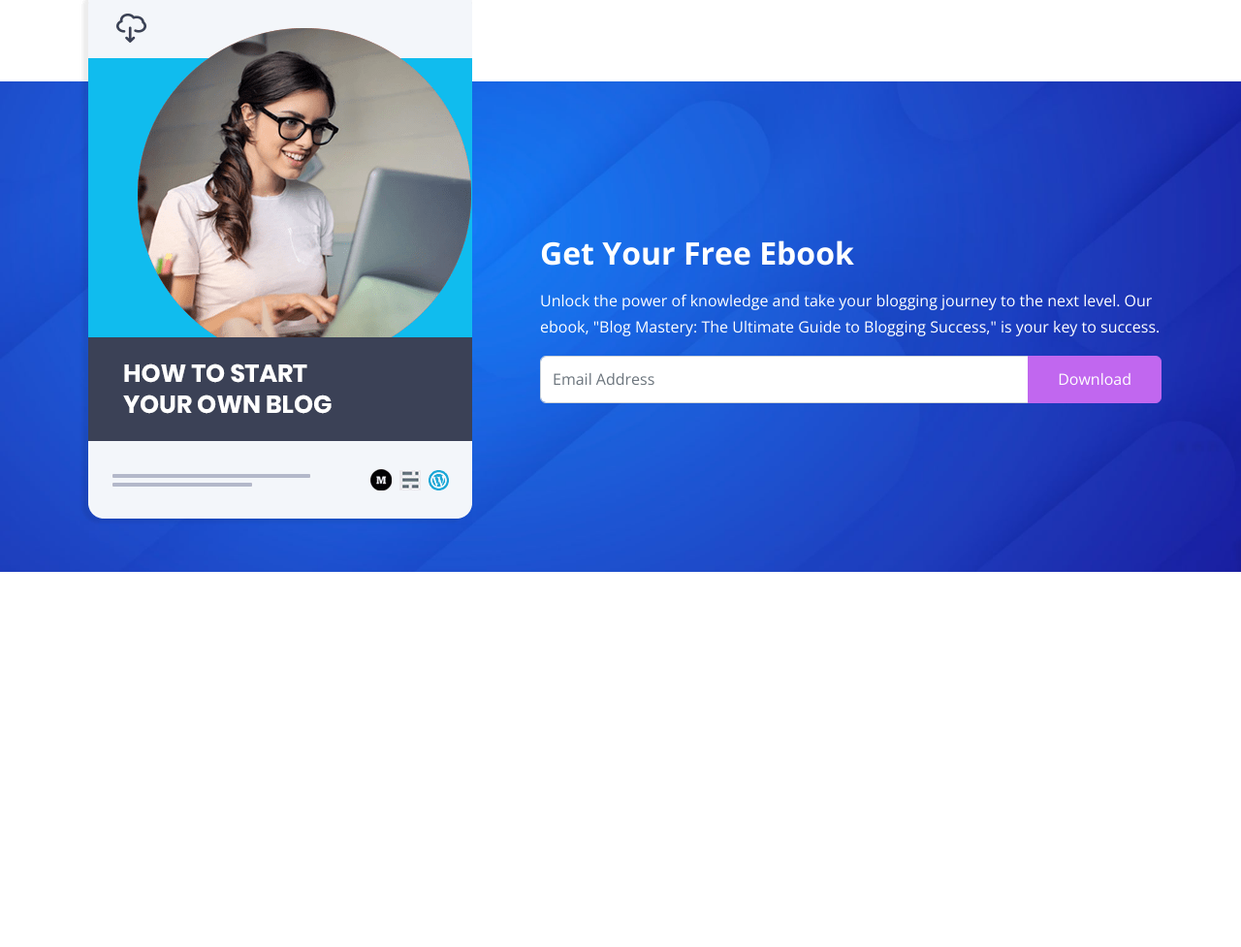
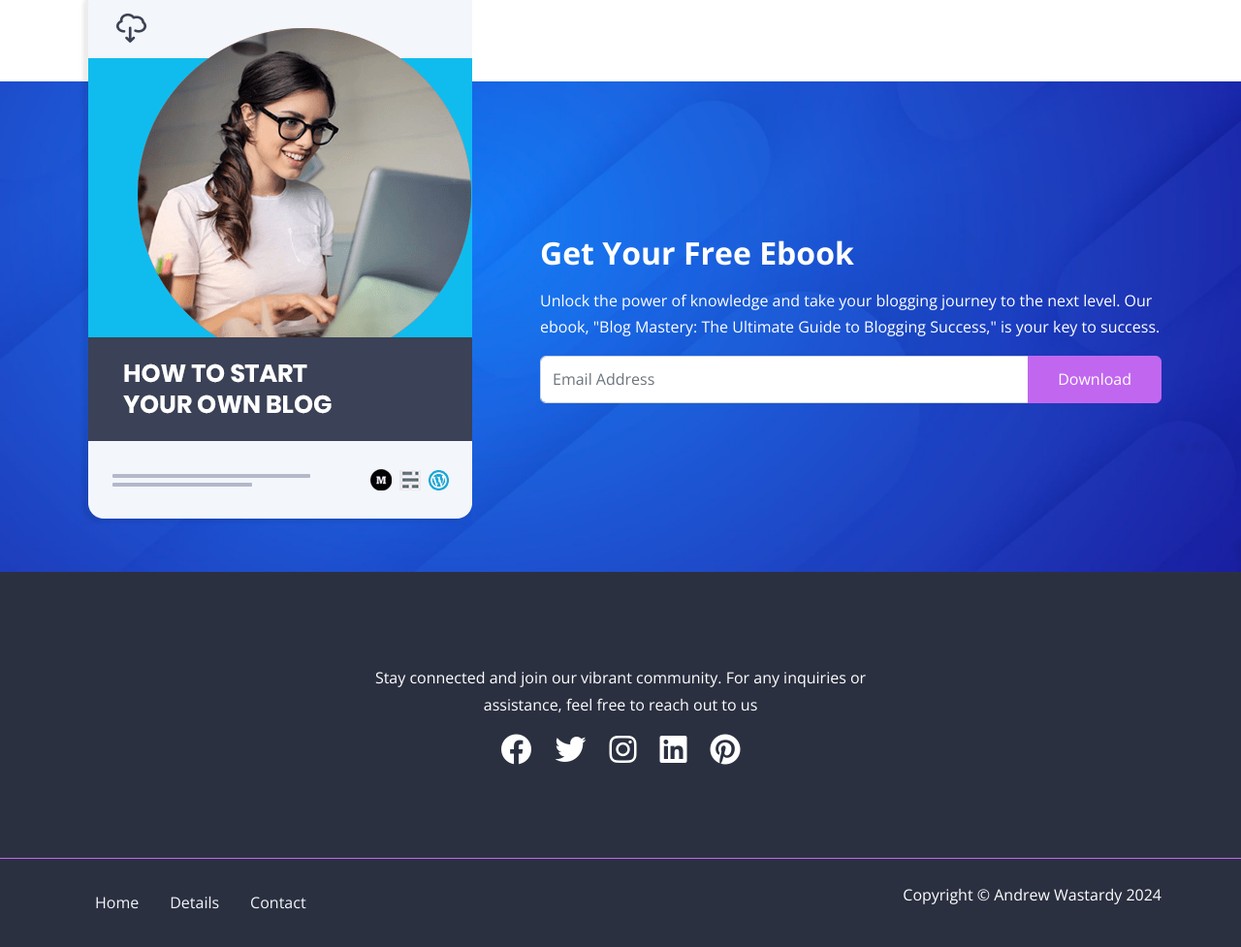
Before and after one commit to wastardy/ebook_website, a website: page index.html in a window 1280 px wide. Shown: the part 3732-4709 px from the top of the page at 97% size. Before the commit the page ends 4322 px from the top, so only its background shows below. Drawn offline with nearby package versions, Linux system fonts and the light colour scheme.

Commit message:
add footer

```diff
--- a/index.html
+++ b/index.html
@@ -484,6 +484,54 @@
             </div>
         </section>
 
+        <!-- Social -->
+        <section class="social text-bg-dark py-6 overflow-hidden"> <!-- Overflow hidden to avoid HORIZONTAL SCROLL-->
+            <div class="container">
+                <div class="row">
+                    <div class="col-md-6 offset-md-3 text-center">
+                        <p>
+                            Stay connected and join our vibrant community.
+                            For any inquiries or assistance, feel free to
+                            reach out to us
+                        </p>
+                        <div class="social-icons d-flex justify-content-center gap-4">
+                            <i class="fab fa-facebook fa-2x"></i>
+                            <i class="fab fa-twitter fa-2x"></i>
+                            <i class="fab fa-instagram fa-2x"></i>
+                            <i class="fab fa-linkedin fa-2x"></i>
+                            <i class="fab fa-pinterest fa-2x"></i>
+                        </div>
+                    </div>
+                </div>
+            </div>
+        </section>
+
+        <!-- Footer -->
+        <footer class="border-top border-primary bg-dark text-white py-4">
+            <div class="container">
+                <div class="row">
+                    <div class="col-md-8">
+                        <ul class="nav">
+                            <li class="nav-item">
+                                <a href="./index.html" class="nav-link link-light">Home</a>
+                            </li>
+                            <li class="nav-item">
+                                <a href="#details" class="nav-link link-light">Details</a>
+                            </li>
+                            <li class="nav-item">
+                                <a href="./contact.html" class="nav-link link-light">Contact</a>
+                            </li>
+                        </ul>
+                    </div>
+                    <div class="col-md-4">
+                        <p class="text-end d-none d-md-block">
+                            Copyright &copy; Andrew Wastardy 2024
+                        </p>
+                    </div>
+                </div>
+            </div>
+        </footer>
+
         <script src="js/bootstrap.bundle.min.js"></script>
         <script src="js/script.js"></script>
     </body>
```
